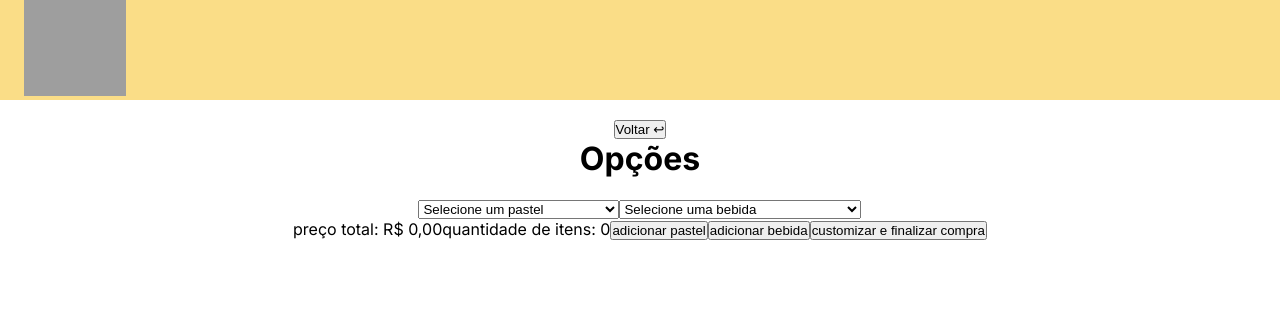
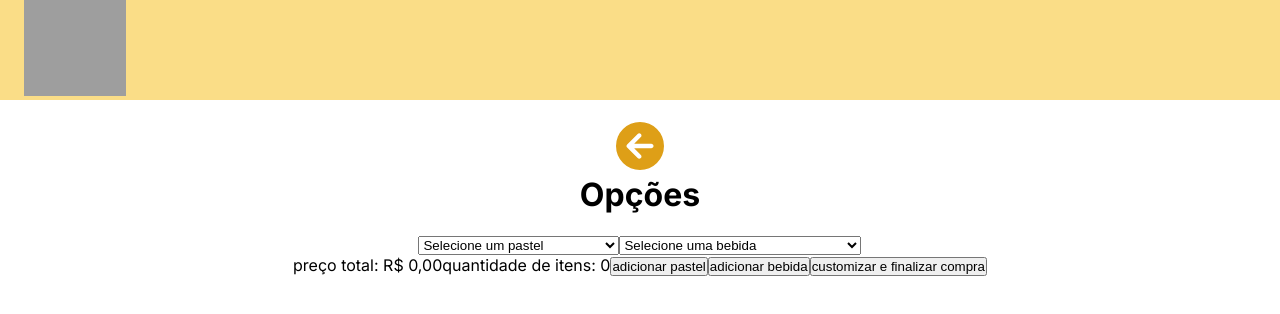
Before and after one commit to camisbersann/shinepastry, a Next.js app: page / in a window 1280 px wide. Both pictures are taken after a click on the element "Fazer pedidos". Shown: the top 314 px of the page. Built offline with nearby package versions, Linux system fonts and the light colour scheme; grey boxes are pictures that could not be loaded.

Commit message:
feat: import FontAwesomeIcon

```diff
--- a/app/page.js
+++ b/app/page.js
@@ -15,6 +15,8 @@ import Pastry from '@/models/pastry'
 import Drink from '@/models/drink'
 import Drinks from '@/models/drinksList'
 import { Header } from './components/header/Header'
+import { FontAwesomeIcon } from '@fortawesome/react-fontawesome'
+import { faCircleArrowLeft } from '@fortawesome/free-solid-svg-icons/faCircleArrowLeft';
 
 
 
@@ -185,7 +187,7 @@ export default function Home() {
       </main>
 
       <main className={makeOrderMainVisible}>
-        <button onClick={returnMainButton}>Voltar ↩</button>
+        <button onClick={returnMainButton} className={styles.icon}><FontAwesomeIcon icon={faCircleArrowLeft} style={{color: "#de9f17",}}/> </button>
         <h1>Opções</h1>
         <div className={makingOrderDivVisible}>
           <div>
--- a/app/page.module.css
+++ b/app/page.module.css
@@ -169,3 +169,11 @@ na via das duvidas adiciona um pedido e aperta o botão da direita
 .ingredientquant {
     margin:0.25rem;
 }
+
+.icon{
+    background-color: white;
+    border: none;
+    cursor: pointer;
+    font-size: 3rem;
+    text-align: right;
+}
```
Also changed, not shown: package.json (+5 -2 lines), 1 other file (tests, documents, lock files or other folders).
